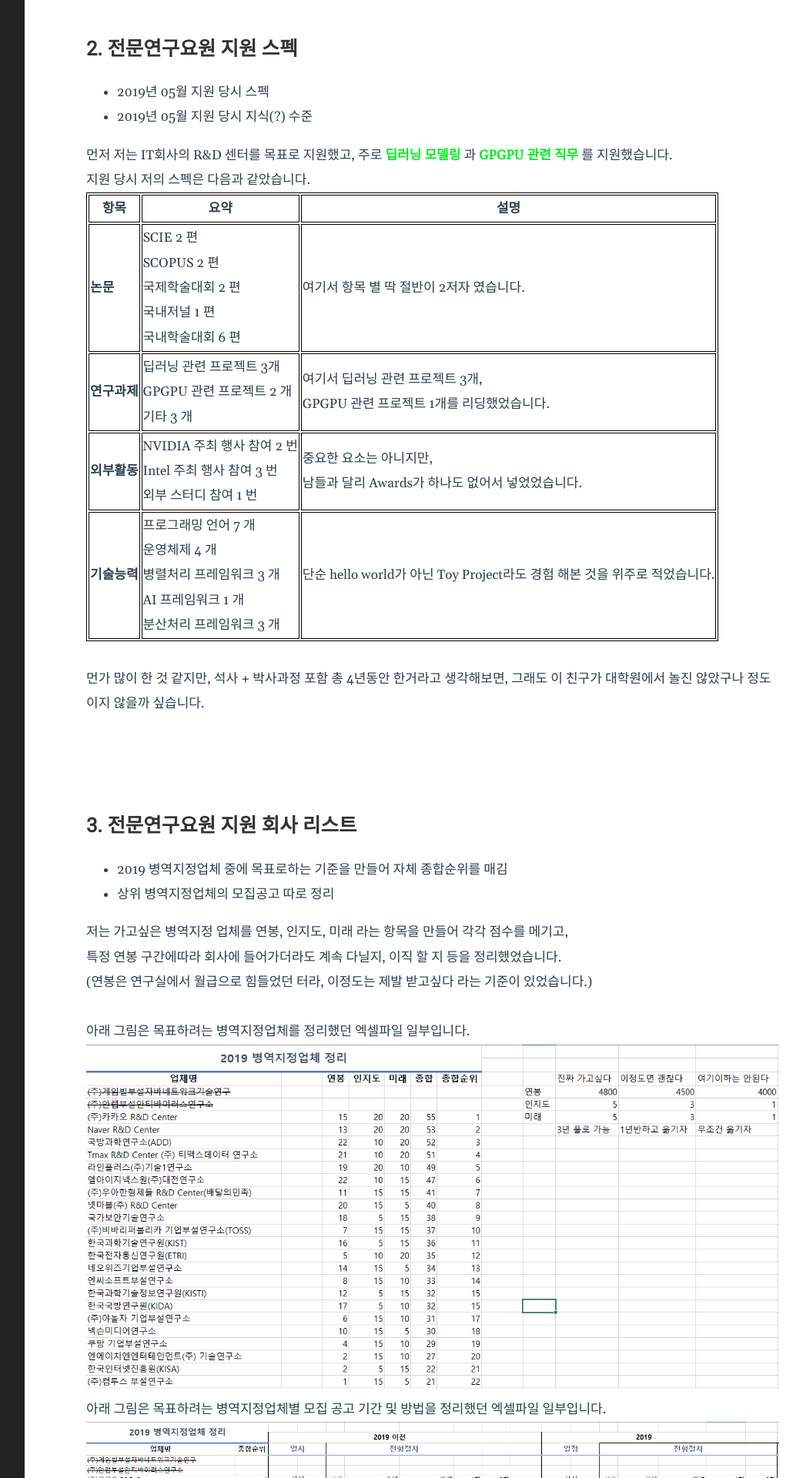
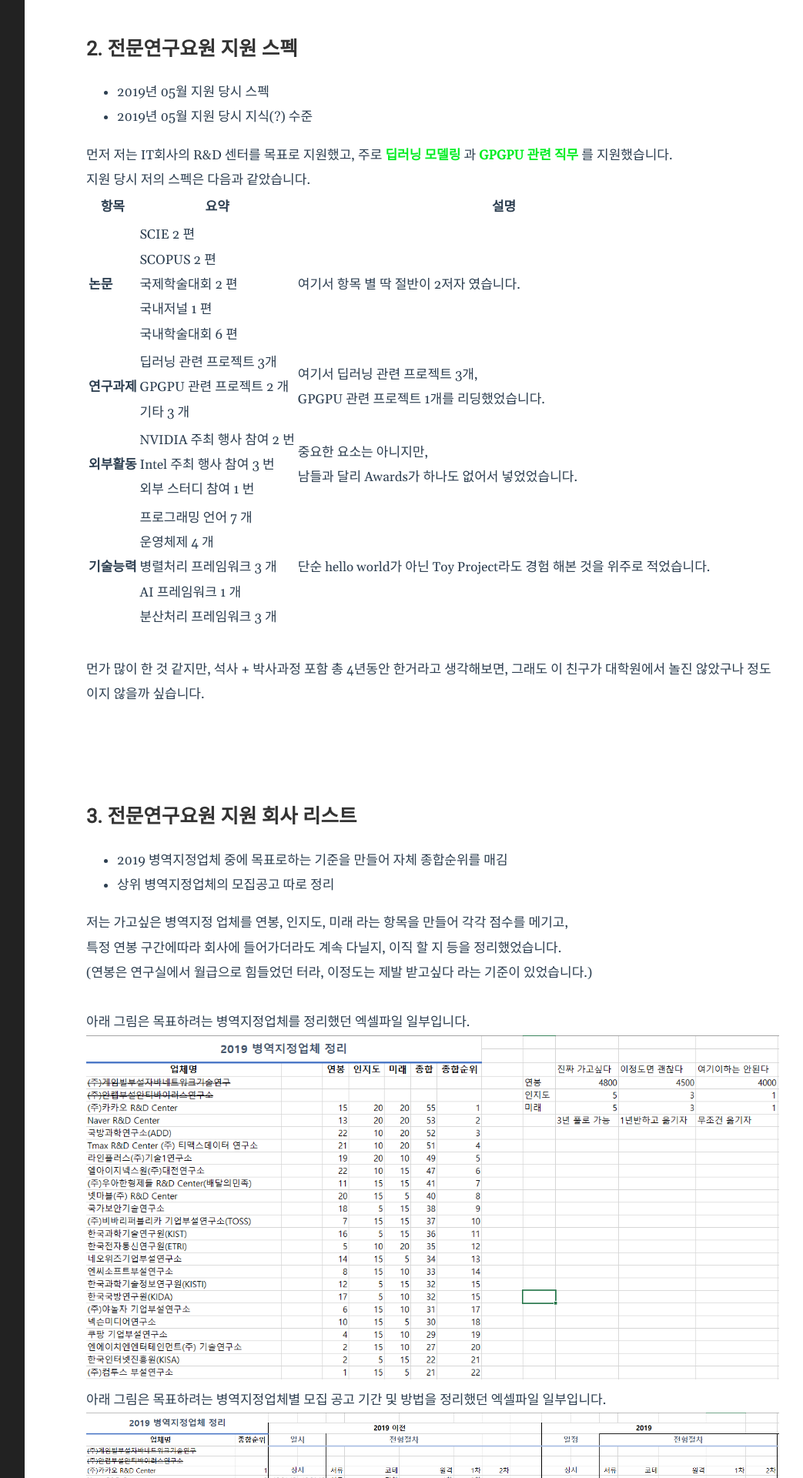
Before and after one commit to dayday-kim-101/dayday-kim-101.github.io, a Jekyll site: the page built from _posts/2022-01-22-substitute-service-1.md, in a window 1280 px wide. Shown: the part 971-2891 px from the top of the page at 77% size, without its empty margins (188-1231 px from the left). Built offline with Jekyll 4.4.1, drawn with Linux system fonts in a browser that asks for light colours.

Commit message:
TST: css class for table border

```diff
--- a/public/css/style.css
+++ b/public/css/style.css
@@ -64,9 +64,9 @@
 }
 
 /* for table border */
-table, th, td {
-	border: 1px solid black;
-}
+/*table, th, td {*/
+/*	border: 1px solid black;*/
+/*}*/
 
 pre {
 	display: block;
```
